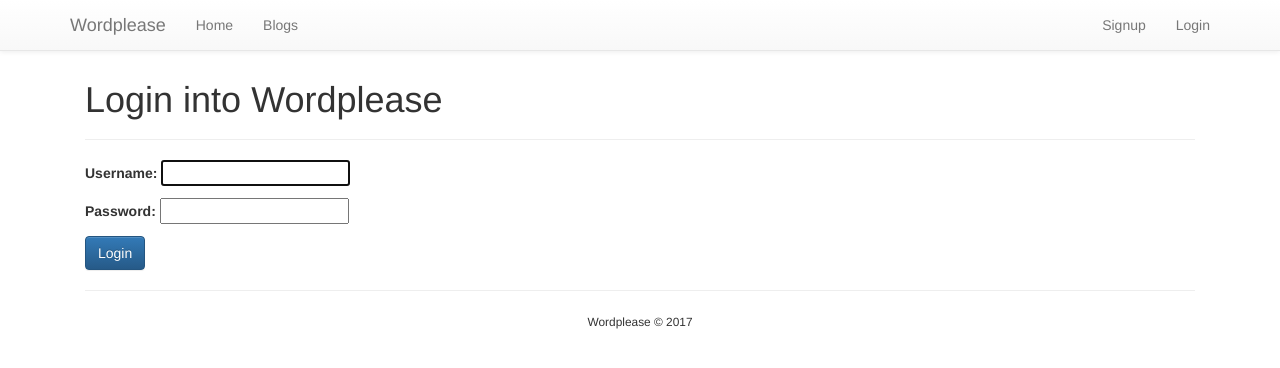
After one commit to davidjj76/kc-07-wordplease, a Django app: page /login in a window 1280 px wide. The commit adds this page. Shown: the top 368 px of the page. Run offline with Django 3.2, Linux system fonts and the light colour scheme; some libraries are stand-ins or nearby versions.

Commit message:
Implemento las vistas de login y logout

```diff
--- /dev/null
+++ b/users/templates/users/login.html
@@ -0,0 +1,18 @@
+{% extends 'base.html' %}
+{% load i18n %}
+{% block section %}
+    <div class="page-header">
+      <h1>
+          {% trans "Login into Wordplease" %}
+      </h1>
+    </div>
+    <div class="row">
+        <div class="col-xs-12">
+            <form method="post" novalidate>
+                {% csrf_token %}
+                {{ form.as_p }}
+                <button class="btn btn-primary">{% trans "Login" %}</button>
+            </form>
+        </div>
+    </div>
+{% endblock %}
--- a/users/views.py
+++ b/users/views.py
@@ -1,3 +1,4 @@
+from django.contrib.auth.views import LoginView as DjangoLoginView, LogoutView as DjangoLogoutView
 from django.urls import reverse
 from django.views.generic import FormView
 
@@ -15,3 +16,17 @@ class SignupView(FormView):
     def form_valid(self, form):
         form.save()
         return super().form_valid(form)
+
+
+class LoginView(DjangoLoginView):
+
+    template_name = 'users/login.html'
+
+    def get_success_url(self):
+        return self.request.GET.get('next', reverse('latest_posts'))
+
+
+class LogoutView(DjangoLogoutView):
+
+    def get_next_page(self):
+        return reverse('users_login')
--- a/wordplease/templates/base.html
+++ b/wordplease/templates/base.html
@@ -32,12 +32,14 @@
                 <ul class="nav navbar-nav navbar-right">
                     {% if user.is_authenticated %}
                         {# <li><a href="{% url 'new_post' %}">{% trans "New Post" %}</a></li> #}
-                        <li><a href="{% url 'blog_detail' user.username %}">{% trans "My blog" %}</a></li>
+                        {% if user.blog %}
+                            <li><a href="{% url 'blog_detail' user.username %}">{% trans "My blog" %}</a></li>
+                        {% endif %}
                         {# <li><a href="{% url 'users_profile' %}">{% trans "My profile" %}</a></li> #}
-                        {# <li><a href="{% url 'users_logout' %}">{% trans "Logout" %}</a></li> #}
+                        <li><a href="{% url 'users_logout' %}">{% trans "Logout" %} ({{ user.username }})</a></li>
                     {% else %}
                         <li><a href="{% url 'users_signup' %}">{% trans "Signup" %}</a></li>
-                        {# <li><a href="{% url 'users_login' %}">{% trans "Login" %}</a></li> #}
+                        <li><a href="{% url 'users_login' %}">{% trans "Login" %}</a></li>
                     {% endif %}
                 </ul>
             </div>
--- a/wordplease/urls.py
+++ b/wordplease/urls.py
@@ -2,7 +2,7 @@ from django.conf.urls import url
 from django.contrib import admin
 
 from blogs.views import PostList, BlogList, BlogDetail, PostDetail
-from users.views import SignupView
+from users.views import SignupView, LoginView, LogoutView
 
 urlpatterns = [
     url(r'^admin/', admin.site.urls),
@@ -11,4 +11,6 @@ urlpatterns = [
     url(r'^blogs/(?P<username>[a-zA-Z0-9_]+)/?$', BlogDetail.as_view(), name="blog_detail"),
     url(r'^blogs/(?P<username>[a-zA-Z0-9_]+)/(?P<pk>[0-9]+)/?$', PostDetail.as_view(), name="post_detail"),
     url(r'^signup/?$', SignupView.as_view(), name="users_signup"),
+    url(r'^login/?$', LoginView.as_view(), name="users_login"),
+    url(r'^logout/?$', LogoutView.as_view(), name="users_logout"),
 ]
```
